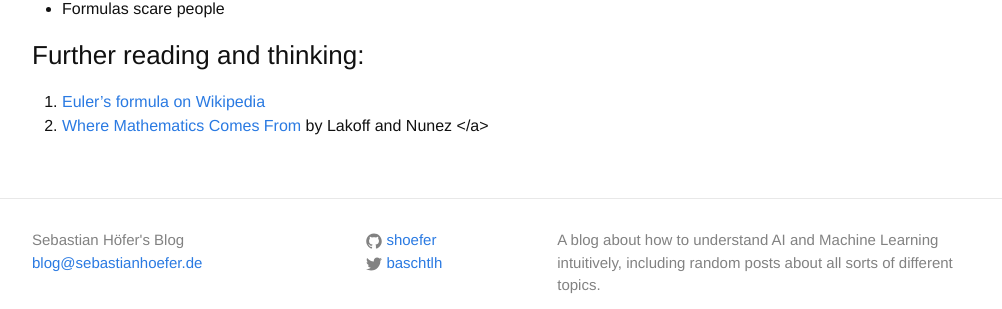
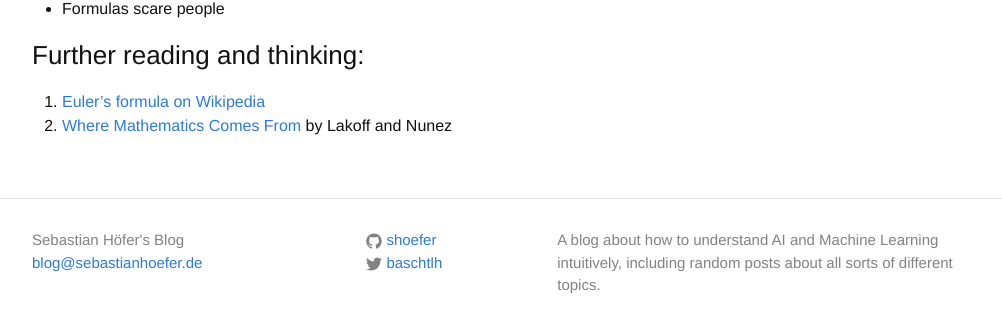
Before and after one commit to shoefer/shoefer.github.io, a Jekyll site: the page built from _posts/2015-07-19-why-no-formulas.markdown, in a window 1280 px wide. Shown: the part 980-1289 px from the top of the page, without its empty margins (138-1140 px from the left). Built offline with Jekyll 4.4.1, drawn with Linux system fonts in a browser that asks for light colours; comment, search, counter and statistics services are not loaded.

Commit message:
a name broke layout

```diff
--- a/_posts/2015-07-19-why-no-formulas.markdown
+++ b/_posts/2015-07-19-why-no-formulas.markdown
@@ -21,8 +21,6 @@ The third reason is much simpler: Formulas scare many people. I believe one reas
 - Most people conceptualize complex things in analogies, relating them to perception (e.g. vision) and language
 - Formulas scare people
 
-<a name="further">
-### Further reading and thinking:
+### <a name="further"></a>Further reading and thinking:
 1. [Euler's formula on Wikipedia](http://en.wikipedia.org/wiki/Euler's_formula)
 2. [Where Mathematics Comes From](https://en.wikipedia.org/wiki/Where_Mathematics_Comes_From) by Lakoff and Nunez
-</a>
```
